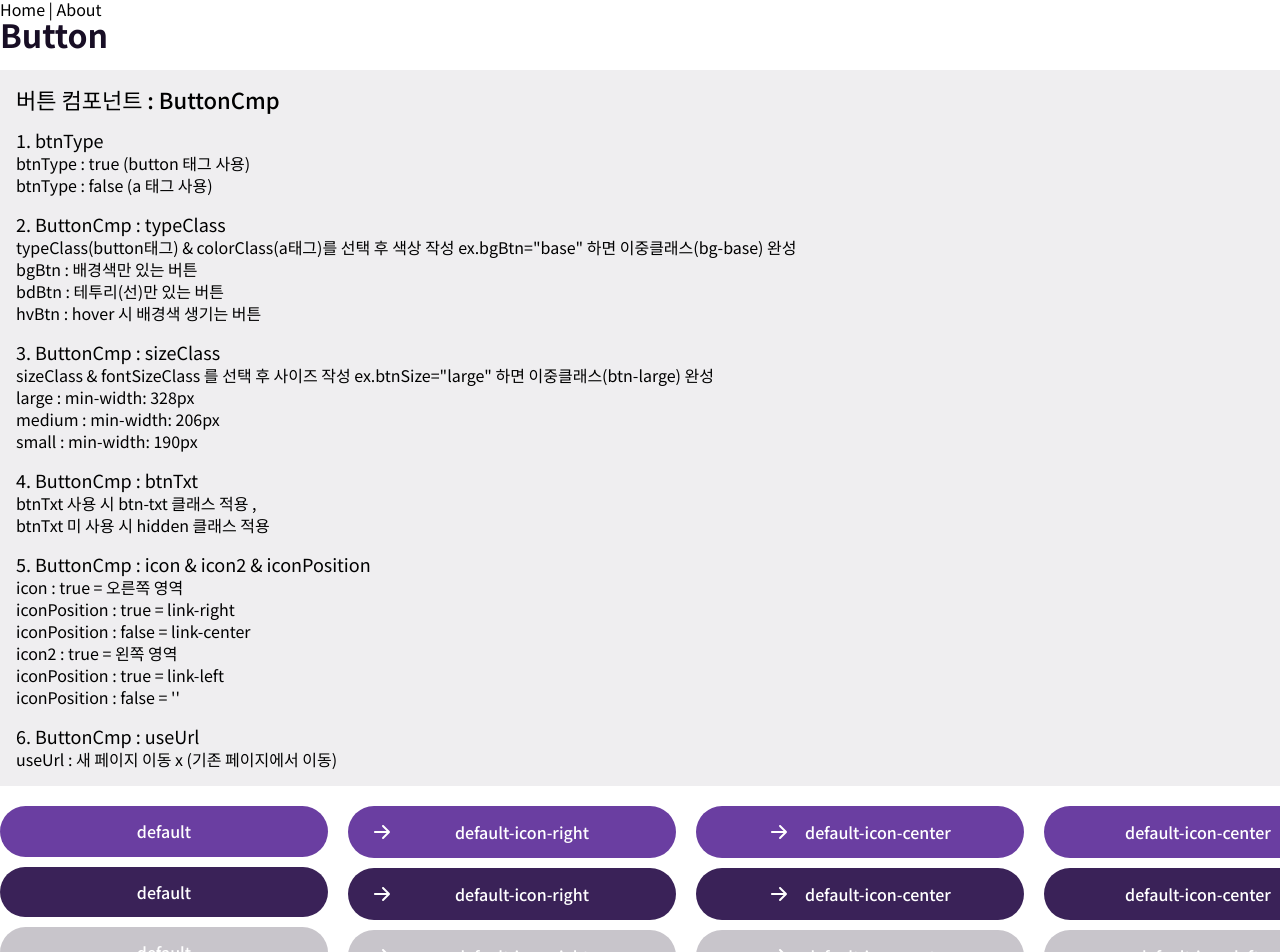
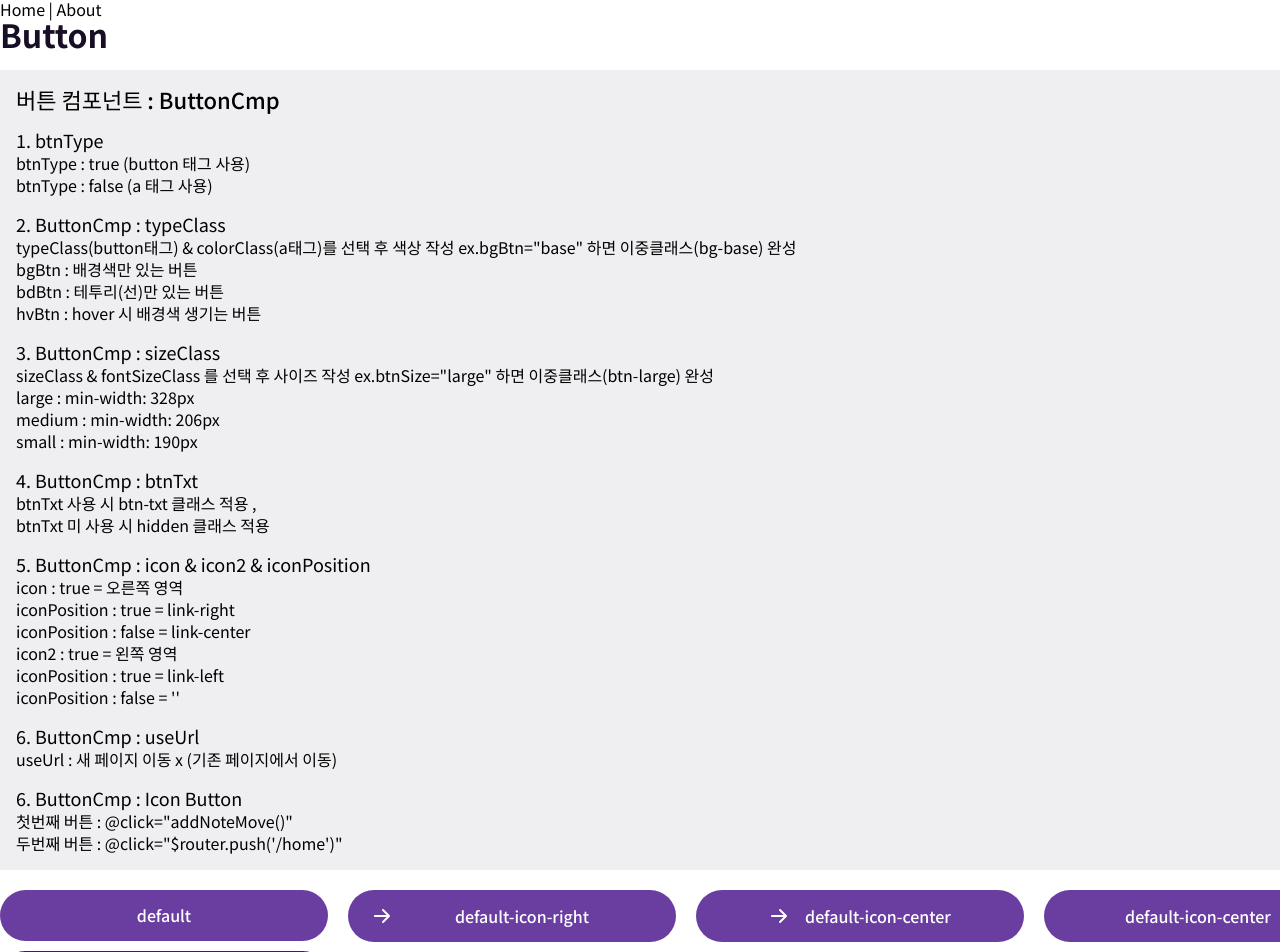
Before and after one commit to the51DT/inside_project, a Vue app: page /about in a window 1280 px wide. Shown: the top 952 px of the page. Built offline with nearby package versions, Linux system fonts and the light colour scheme.

Commit message:
버튼 컴포넌트 설명 추가 작업
버튼 컴포넌트 설명 추가 작업

```diff
--- a/src/views/AboutView.vue
+++ b/src/views/AboutView.vue
@@ -63,6 +63,11 @@
       <div class="guide-txt-box">
         <h5>6. ButtonCmp : useUrl</h5>
         <p>useUrl : 새 페이지 이동 x (기존 페이지에서 이동)</p>
+      </div>
+      <div class="guide-txt-box">
+        <h5>6. ButtonCmp : Icon Button</h5>
+        <p>첫번째 버튼 : @click="addNoteMove()"</p>
+        <p>두번째 버튼 : @click="$router.push('/home')"</p>
       </div>
     </div>
     <div class="guide__wrap">
```
